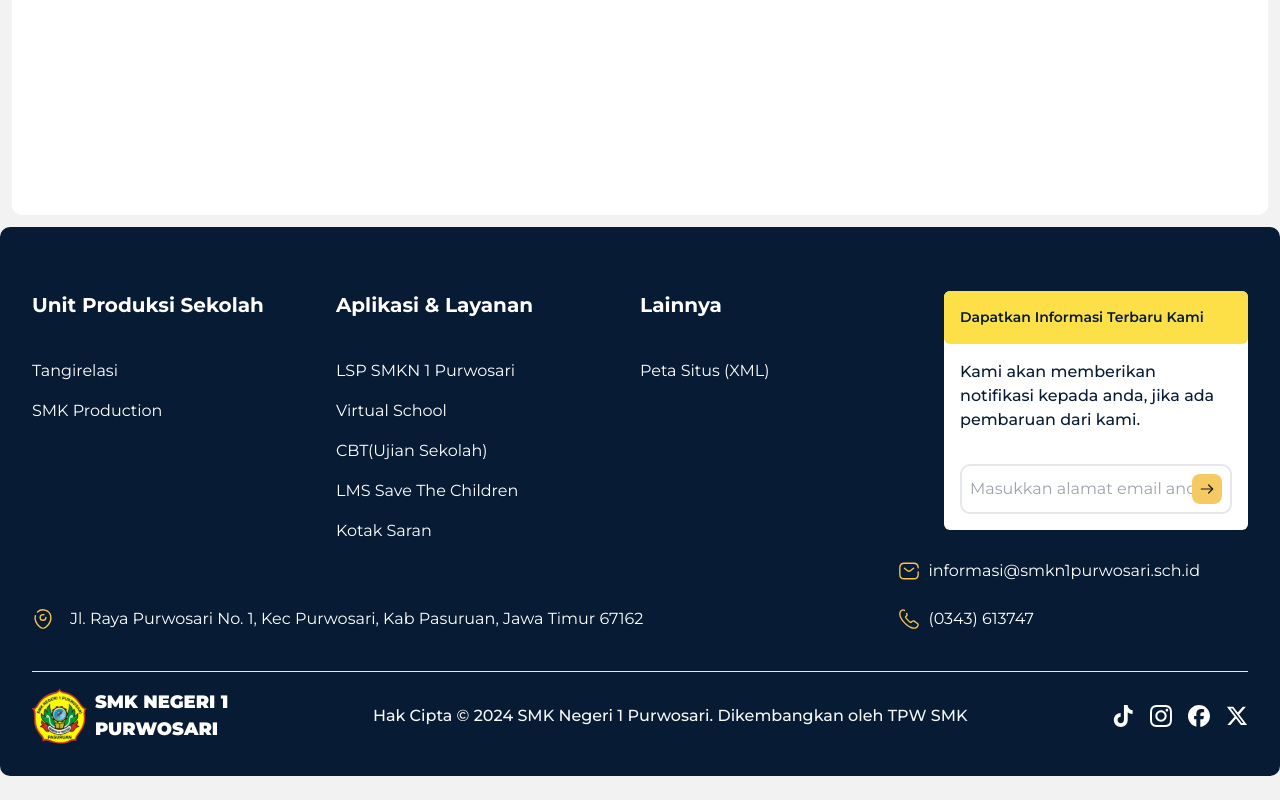
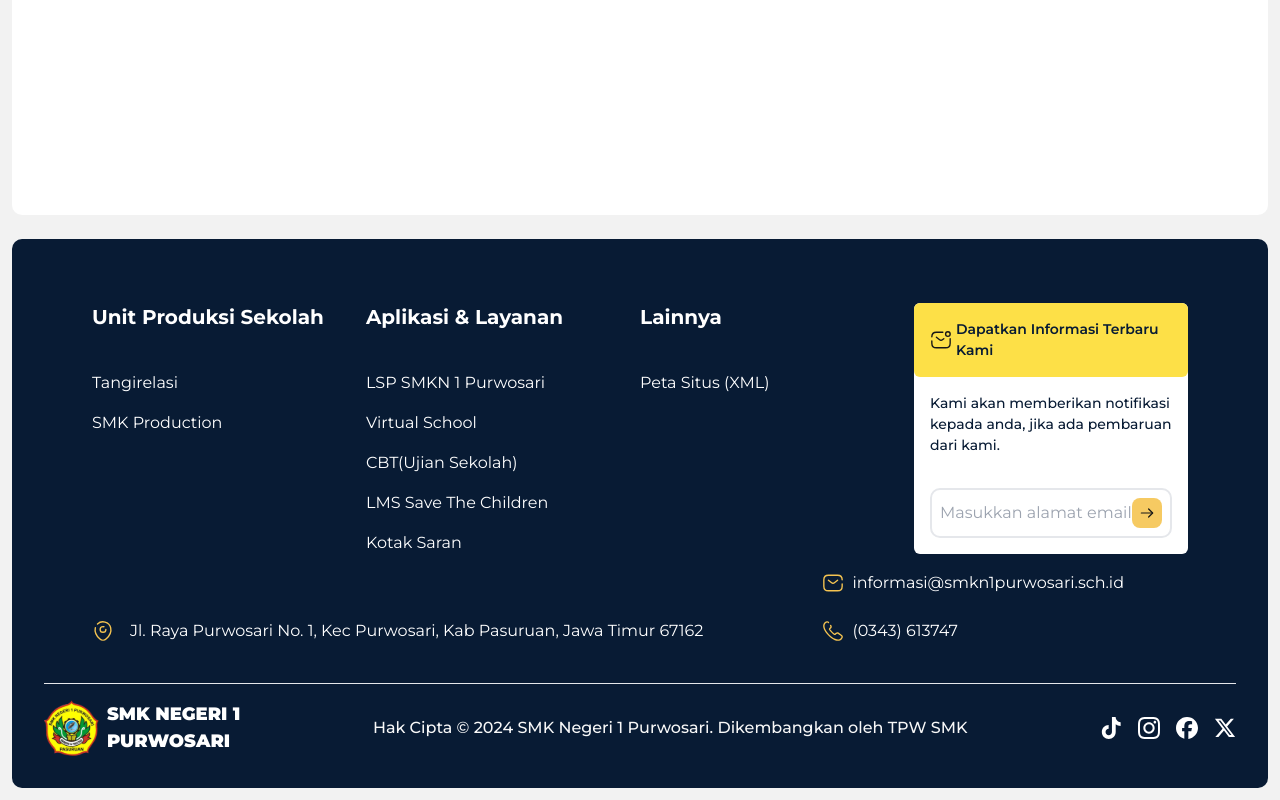
Before and after one commit to andranovia/smknusa-frontend, a Next.js app: page / in a window 1280 px wide. Shown: the part 4676-5476 px from the top of the page. Before the commit the page ends 5452 px from the top, so only its background shows below. Built offline with nearby package versions, Linux system fonts and the light colour scheme.

Commit message:
feat: fixing footer and add's container in berita

```diff
--- a/src/app/layout.tsx
+++ b/src/app/layout.tsx
@@ -34,7 +34,7 @@ export default function RootLayout({
           <Navbar />
         </nav>
         <div className="p-3 overflow-hidden">{children}</div>
-        <footer className=" ">
+        <footer className="p-3 ">
           <Footer />
         </footer>
       </body>
--- a/src/app/news/page.tsx
+++ b/src/app/news/page.tsx
@@ -21,8 +21,10 @@ export default function Home() {
   return (
     <main className="flex min-h-screen flex-col items-center ">
       <NewsHero />
+      <div className="container bg-white max-w-full h-full rounded-lg">
       <NewsForm />
       <NewsCard />
+      </div>
     </main>
   );
 }
--- a/src/components/berita/index.tsx
+++ b/src/components/berita/index.tsx
@@ -5,7 +5,7 @@ const NewsHero = () => {
   return (
     <>
       <div className="relative lg:w-full lg:h-[80%]">
-      <div className="relative">
+      <div className="relative pb-6">
         <Image
           src={"/assets/smkn1purwosari.svg"}
           alt='smknusa'
--- a/src/components/berita/news-card.tsx
+++ b/src/components/berita/news-card.tsx
@@ -89,7 +89,7 @@ const NewsCard = () => {
                       <span className=" flex text-[#696969] font-[500] text-[12px]">
                         <Image
                           className="mx-1"
-                          src={"/assets/user.svg"}
+                          src={"/assets/icon/user.svg"}
                           alt="user"
                           width={15}
                           height={15}
--- a/src/components/footer/footer.tsx
+++ b/src/components/footer/footer.tsx
@@ -5,7 +5,7 @@ export default function Footer() {
   return (
     <>
       <div className="lg:flex flex-col hidden px-8 py-8 bg-primary rounded-[10px] text-white">
-        <div className="flex flex-wrap mt-8 ">
+        <div className="flex flex-wrap mt-8 mx-12">
           <div className="flex flex-col items-stretch md:w-1/4 ">
             <h2 className="text-xl font-bold ">Unit Produksi Sekolah</h2>
             <div className="mt-10">
@@ -32,12 +32,18 @@ export default function Footer() {
 
           <div className="flex flex-col items-start justify-start text-[#081B34] rounded-md md:w-1/4">
             <div className="flex flex-col bg-white rounded-md w-full">
-              <div className="rounded-md bg-yellow-300 p-4">
-                <h2 className="text-[14px] font-[600]">
+              <div className="flex gap-1 rounded-md bg-yellow-300 p-4">
+              <Image
+                  alt="sms_notification"
+                  src={"/assets/icon/sms-notification.svg"}
+                  width={"22"}
+                  height={"22"}
+                  />
+                <h2 className=" text-[14px] font-[600]">
                   Dapatkan Informasi Terbaru Kami
                 </h2>
               </div>
-              <div className="p-4 font-[500]">
+              <div className="p-4 text-[14px] font-[500]">
                 Kami akan memberikan notifikasi kepada anda, jika ada pembaruan
                 dari kami.
               </div>
@@ -58,11 +64,10 @@ export default function Footer() {
               </div>
             </div>
           </div>
-        </div>
 
-        <div className="w-full h-full justify-between items-end flex">
-          <div className="flex flex-col md:flex-row md:justify-between  ">
-            <div className="flex gap-4">
+
+        <div className="w-full  h-full justify-between items-end flex">
+            <div className="flex flex-col md:flex-row md:justify-between gap-4">
               <Image
                 src={"/assets/icon/location.svg"}
                 alt="location"
@@ -74,9 +79,9 @@ export default function Footer() {
                 Timur 67162
               </p>
             </div>
-          </div>
 
-          <div className=" text-white flex flex-col items-start gap-4 justify-start relative -left-8">
+
+          <div className=" text-white flex flex-col items-start gap-4 justify-start relative -left-12">
             <div className="flex items-center mr-4 mb-2">
               <Image
                 src={"/assets/icon/sms.svg"}
@@ -96,6 +101,7 @@ export default function Footer() {
               <p className="ml-2 mb-0">(0343) 613747</p>
             </div>
           </div>
+        </div>
         </div>
 
         <hr className="mt-10 mb-4" />
--- a/src/components/navigation/index.tsx
+++ b/src/components/navigation/index.tsx
@@ -43,6 +43,7 @@ const Navbar = () => {
             alt=""
             height={55}
             width={55}
+            quality={100}
           />
 
           <div className="ml-2  text-[18px]  ">
```
Also changed, not shown: public/assets/icon/sms-notification.svg (added), 1 other file (tests, documents, lock files or other folders).
